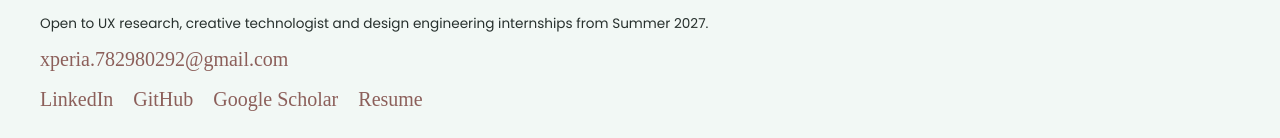
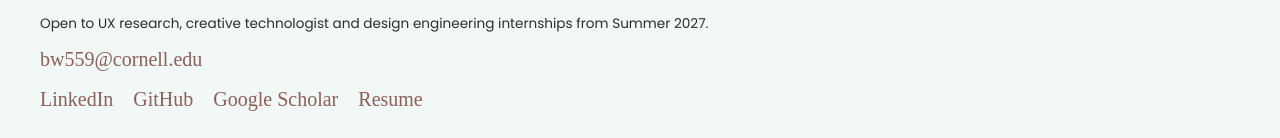
Before and after one commit to 7HE-W0R1D/7HE-W0R1D.github.io, a plain HTML site: page index.html in a window 1280 px wide. Shown: the part 5789-5927 px from the top of the page. Drawn offline with Linux system fonts and the light colour scheme; a web font is replaced by a local one.

Commit message:
[ update ] Use Cornell email for contact links
Co-Authored-By: Claude Opus 5.5 <noreply@anthropic.com>

```diff
--- a/index.html
+++ b/index.html
@@ -73,7 +73,7 @@
                         <a href="https://github.com/7HE-W0R1D" target="_blank" rel="noopener noreferrer">GitHub</a>
                         <a href="https://scholar.google.com/citations?user=9IzQQe0AAAAJ&hl=en" target="_blank"
                             rel="noopener noreferrer">Google Scholar</a>
-                        <a href="mailto:xperia.782980292@gmail.com">Email</a>
+                        <a href="mailto:bw559@cornell.edu">Email</a>
                     </div>
                 </aside>
             </div>
@@ -318,7 +318,7 @@
             <h3>Let's talk</h3>
             <p class="note">Open to UX research, creative technologist and design engineering internships from
                 Summer 2027.</p>
-            <a href="mailto:xperia.782980292@gmail.com">xperia.782980292@gmail.com</a>
+            <a href="mailto:bw559@cornell.edu">bw559@cornell.edu</a>
             <div class="footer-links">
                 <a href="https://www.linkedin.com/in/borui-wang-theworld/" target="_blank" rel="noopener noreferrer">LinkedIn</a>
                 <a href="https://github.com/7HE-W0R1D" target="_blank" rel="noopener noreferrer">GitHub</a>
```
Also changed, not shown: about.html (+1 -1 lines), flowcart.html (+1 -1 lines), icontour.html (+1 -1 lines), meanwhile.html (+1 -1 lines), obsolete-obsolescence.html (+1 -1 lines), okapi.html (+1 -1 lines), retroconnect.html (+1 -1 lines), template.html (+1 -1 lines), uw-medicine.html (+1 -1 lines), windborne.html (+1 -1 lines).
